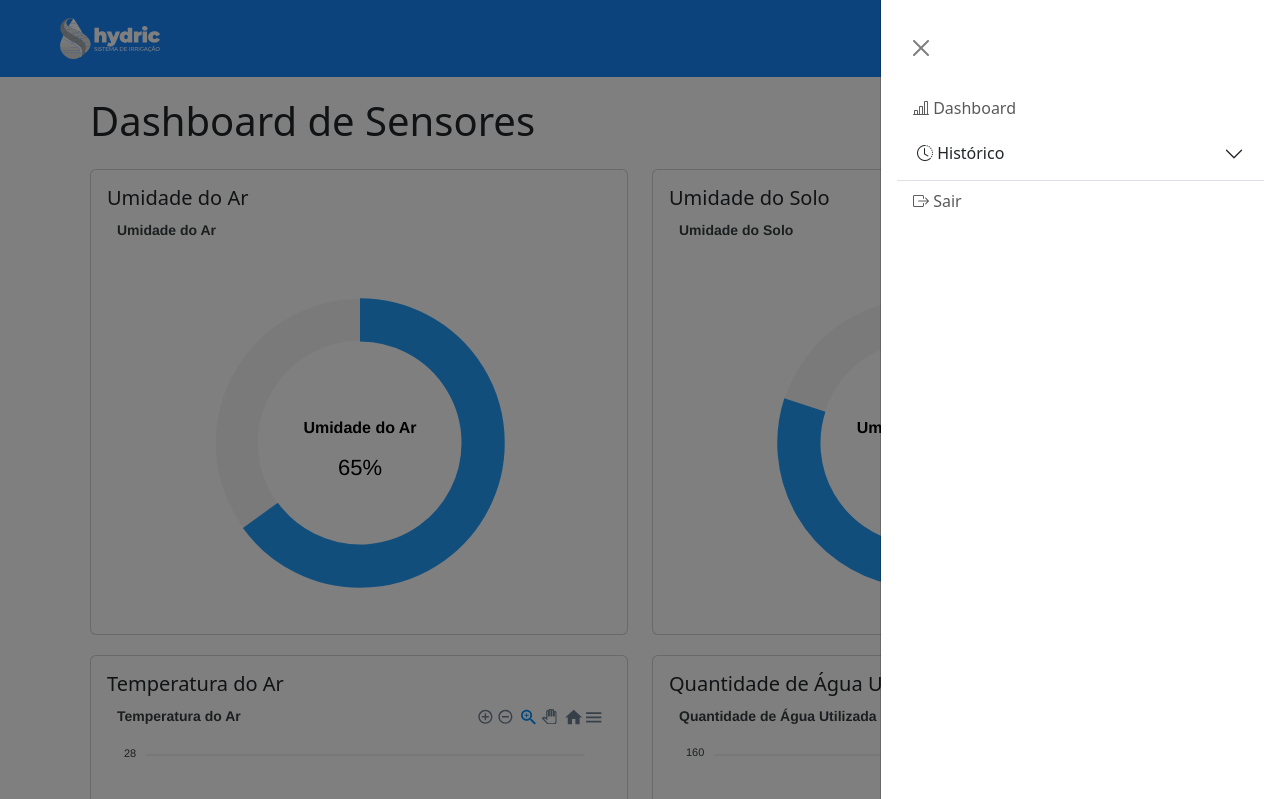
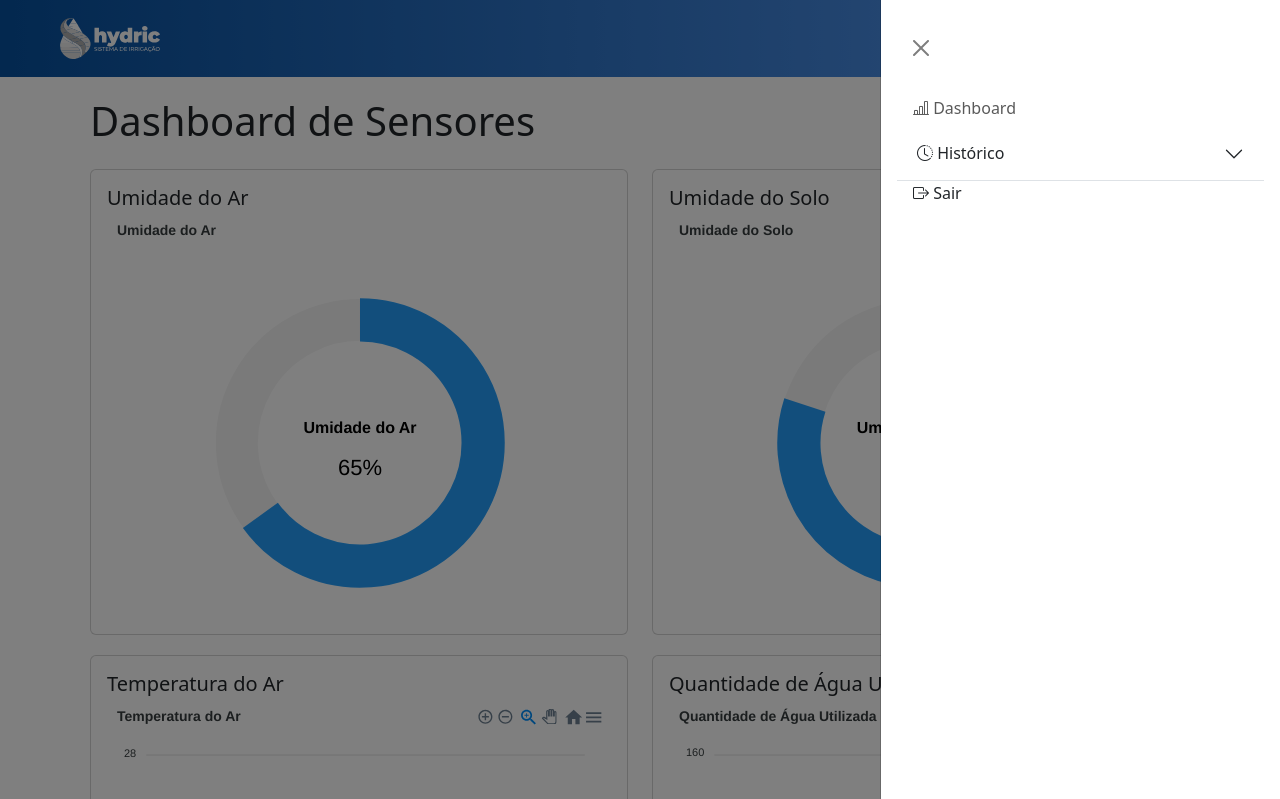
Before and after one commit to JuniorCarlini/sistema_de_irrigacao, a Django app: template templates/dashboard/html/dashboard.html in a window 1280 px wide, after a click that opens the changed part. Shown: the top 799 px of the page. Run offline with Django 5.2, Linux system fonts and the light colour scheme; the template is opened without the code that fills it, so the values that code supplies are empty; some libraries are stand-ins or nearby versions.

Commit message:
Update dashboard.html

```diff
--- a/templates/dashboard/html/dashboard.html
+++ b/templates/dashboard/html/dashboard.html
@@ -4,7 +4,8 @@
 <head>
     <meta charset="UTF-8">
     <meta name="viewport" content="width=device-width, initial-scale=1.0">
-    <title>Dashboard</title>
+    <link rel="shortcut icon" href="{% static '/icons/favicon.svg' %}" type="image/x-icon">
+    <title>Hydric | Dashboard</title>
     <link href="https://cdn.jsdelivr.net/npm/bootstrap@5.3.0-alpha1/dist/css/bootstrap.min.css" rel="stylesheet">
     <script src="https://cdn.jsdelivr.net/npm/apexcharts"></script>
     <link rel="stylesheet" href="https://cdn.jsdelivr.net/npm/bootstrap-icons@1.11.3/font/bootstrap-icons.min.css">
@@ -28,7 +29,7 @@
         }
 
         .navbar {
-            background-color: #1b87fb;
+        background: linear-gradient(to right, #06509e, #63a4ff);
         }
 
         a {
@@ -94,12 +95,17 @@
                             <div class="accordion-body">
                               <a href="#"><i class="bi bi-droplet"></i> Uso Diario de Água</a>
                             </div>
-                          </div>
+                        </div>
                     </div>
                   </div>
                   <li class="nav-item">
-                    <a class="nav-link ms-3" aria-current="page" href="#"><i class="bi bi-box-arrow-right"></i> Sair</a>
-                  </li>
+                    <form method="POST" action="{% url 'logout' %}" style="display: inline;">
+                        {% csrf_token %}
+                        <button type="submit" class="nav-link ms-3 btn btn-link" style="padding: 0; border: none; color: inherit;">
+                            <i class="bi bi-box-arrow-right"></i> Sair
+                        </button>
+                    </form>
+                </li>
               </ul>
             </div>
           </div>
@@ -107,9 +113,7 @@
       </nav>
 <div class="container dashboard-container">
     <h1 class="mb-4">Dashboard de Sensores</h1>
-
     <div class="row">
-
         <div class="col-md-6">
             <div class="card">
                 <div class="card-body">
@@ -118,7 +122,6 @@
                 </div>
             </div>
         </div>
-
         <div class="col-md-6">
             <div class="card">
                 <div class="card-body">
@@ -127,7 +130,6 @@
                 </div>
             </div>
         </div>
-
         <div class="col-md-6">
             <div class="card">
                 <div class="card-body">
@@ -136,7 +138,6 @@
                 </div>
             </div>
         </div>
-
         <div class="col-md-6">
             <div class="card">
                 <div class="card-body">
@@ -147,7 +148,6 @@
         </div>
     </div>
 </div>
-
 <script>
     // Gráfico de Temperatura do Ar
     var optionsTemperature = {
```
